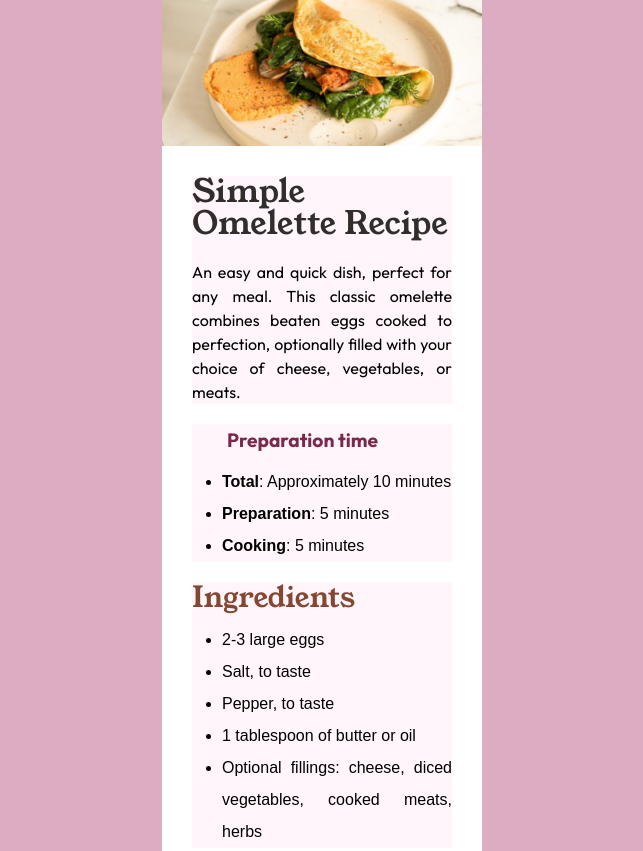
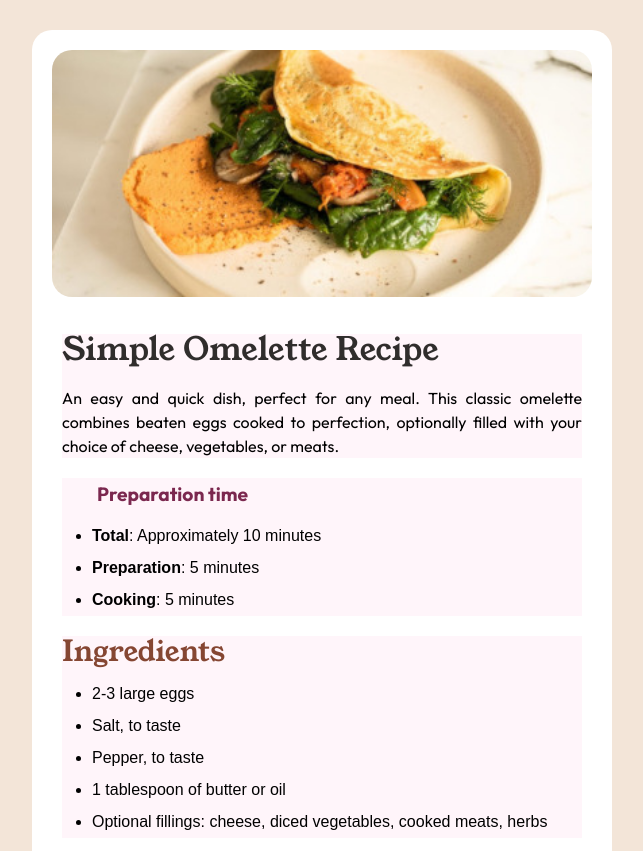
Before and after one commit to vinivmarinho/desafios, a plain HTML site: page desafio_01/index.html in a window 768 px wide. Shown: the top 851 px of the page, without its empty margins (62-705 px from the left). Drawn offline with Linux system fonts and the light colour scheme.

Commit message:
Ajustes na media query

```diff
--- a/desafio_01/estilos/media_query.css
+++ b/desafio_01/estilos/media_query.css
@@ -1,7 +1,29 @@
 @charset "UTF-8";
 /* Mínimo 600px */
-@media screen and (min-width: 600px) and (max-width: 900px){
+@media screen and (min-width: 600px) and (max-width: 1200px){
     body{
-        background-color:  hsla(332, 51%, 44%, 0.411)
+        background-color: #F3E5D8;
+    }
+    header{
+        /* Centralizando a imagem no header */
+        display: flex;
+        justify-content: center;
+        align-items: center;
+        height: 274.49px; /* Altura igual a da imagem */
+        width: 580px; /* Largura igual a da imagem */
+        padding: 20px;
+        border-radius: 20px 20px 0px 0px; /* Bordas de cima arredondadas */
+        margin: auto; /* Centraliza o header na tela */
+        margin-top: 30px;
+        background-color: white; /* Altura igual a da imagem */
+    }
+    header img{
+        margin: auto; /* Afasta a imagem do topo da tela */
+        width: 580px; /* Largura menor que o mínimo da tela (600px) para não ter rolagem lateral */
+        border-radius: 20px;
+    }
+    main{
+        padding: 20px;
+        width: 580px; /* Largura menor que o mínimo da tela (600px) para não ter rolagem lateral */
     }
 }
--- a/desafio_01/estilos/style.css
+++ b/desafio_01/estilos/style.css
@@ -20,7 +20,6 @@ body{
 header{
     text-align: center;
     height: 146.39px; /* Altura da img (o main fica colado na imagem) */
-
 }
 header img{
     width: 320px;
```
Also changed, not shown: desafio_01/index.html (+3 -1 lines).
